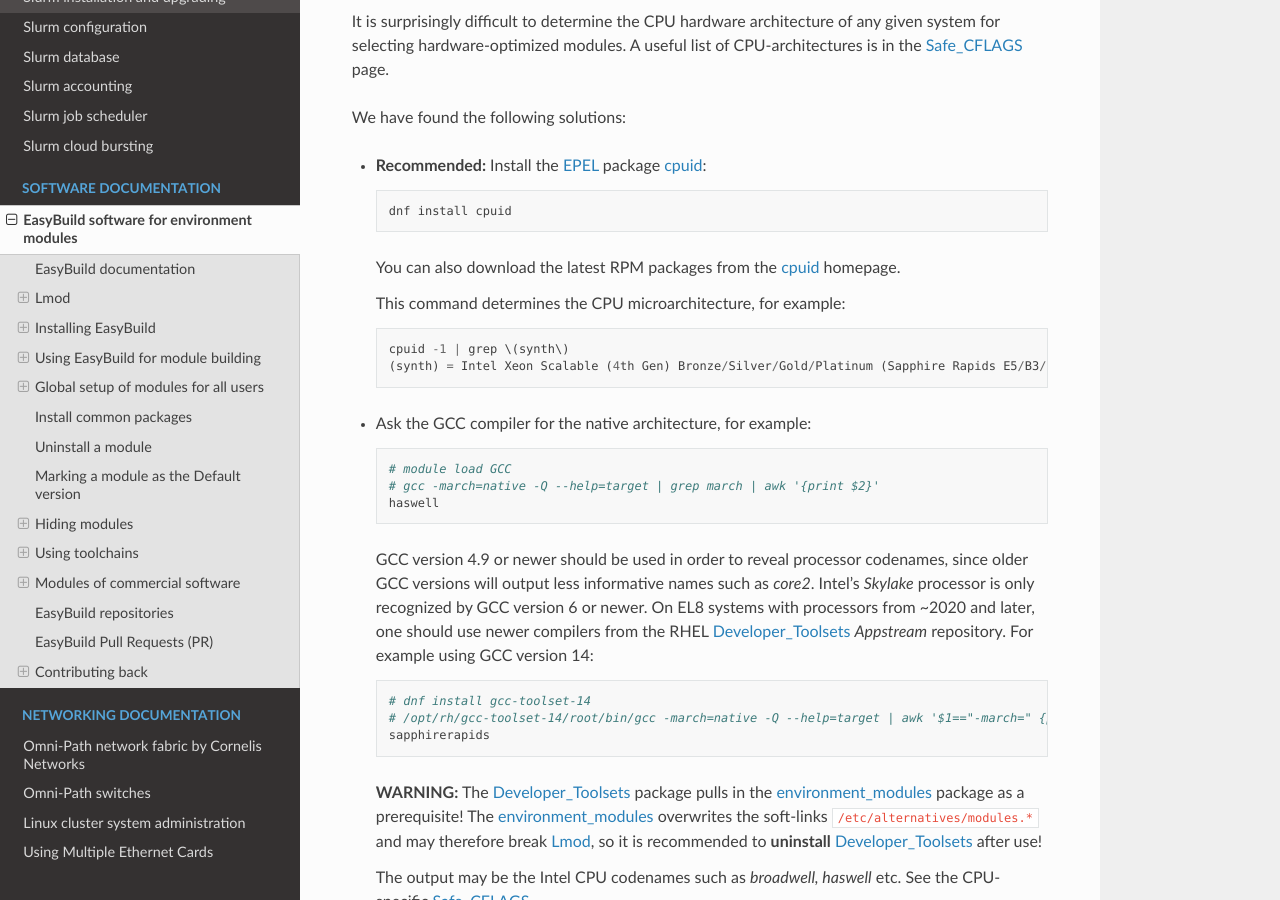
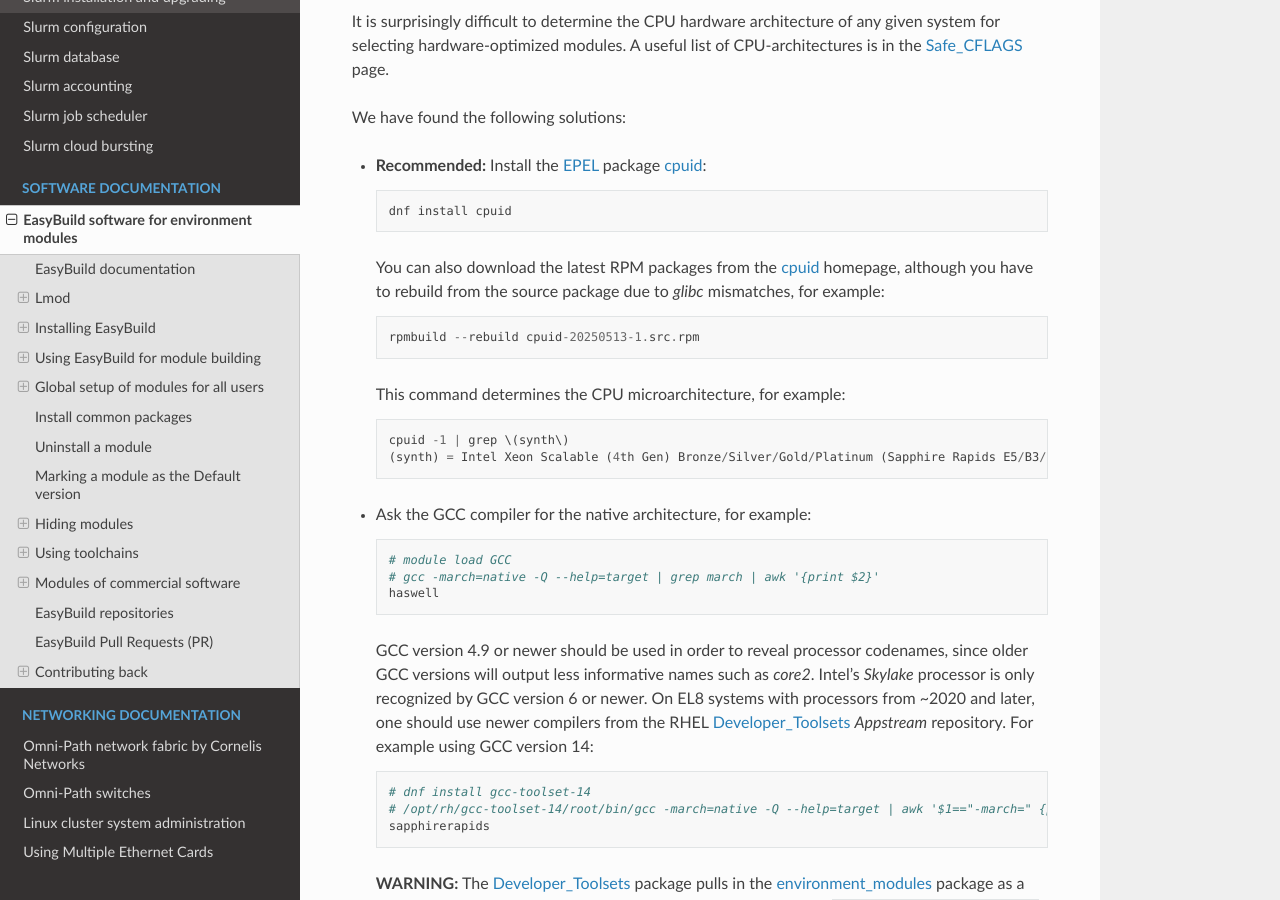
Before and after one commit to OleHolmNielsen/Niflheim_system, a Sphinx documentation site: the page built from docs/EasyBuild_modules.rst, in a window 1280 px wide and 900 px high, scrolled down 9653 px. Built offline with Sphinx 7.4.7 and the Read the Docs theme 3.1.0, drawn with Linux system fonts in a browser that asks for light colours.

Commit message:
Rebuild cpuid package

```diff
--- a/docs/EasyBuild_modules.rst
+++ b/docs/EasyBuild_modules.rst
@@ -398,7 +398,10 @@ We have found the following solutions:
 
     dnf install cpuid
 
-  You can also download the latest RPM packages from the cpuid_ homepage.
+  You can also download the latest RPM packages from the cpuid_ homepage,
+  although you have to rebuild from the source package due to *glibc* mismatches, for example::
+
+    rpmbuild --rebuild cpuid-20250513-1.src.rpm
 
   This command determines the CPU microarchitecture, for example::
 
```
